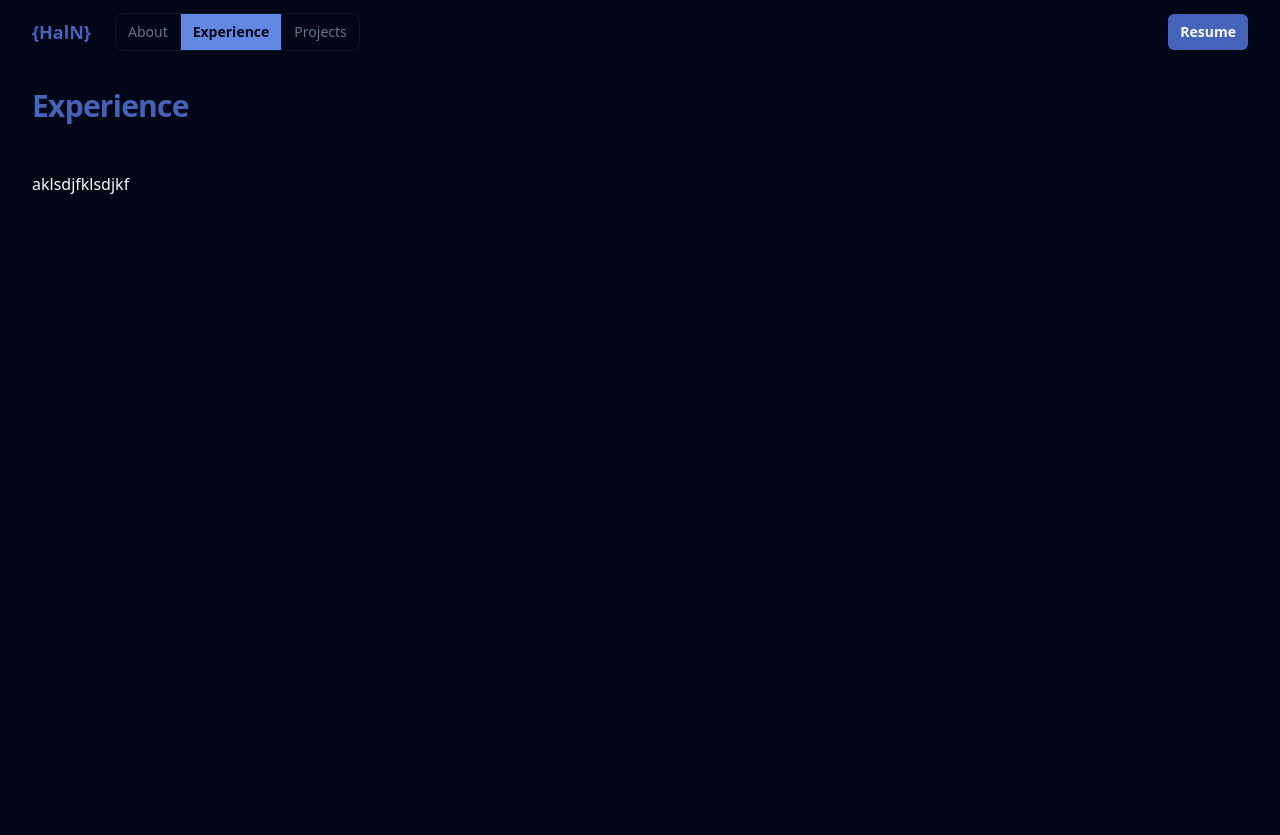
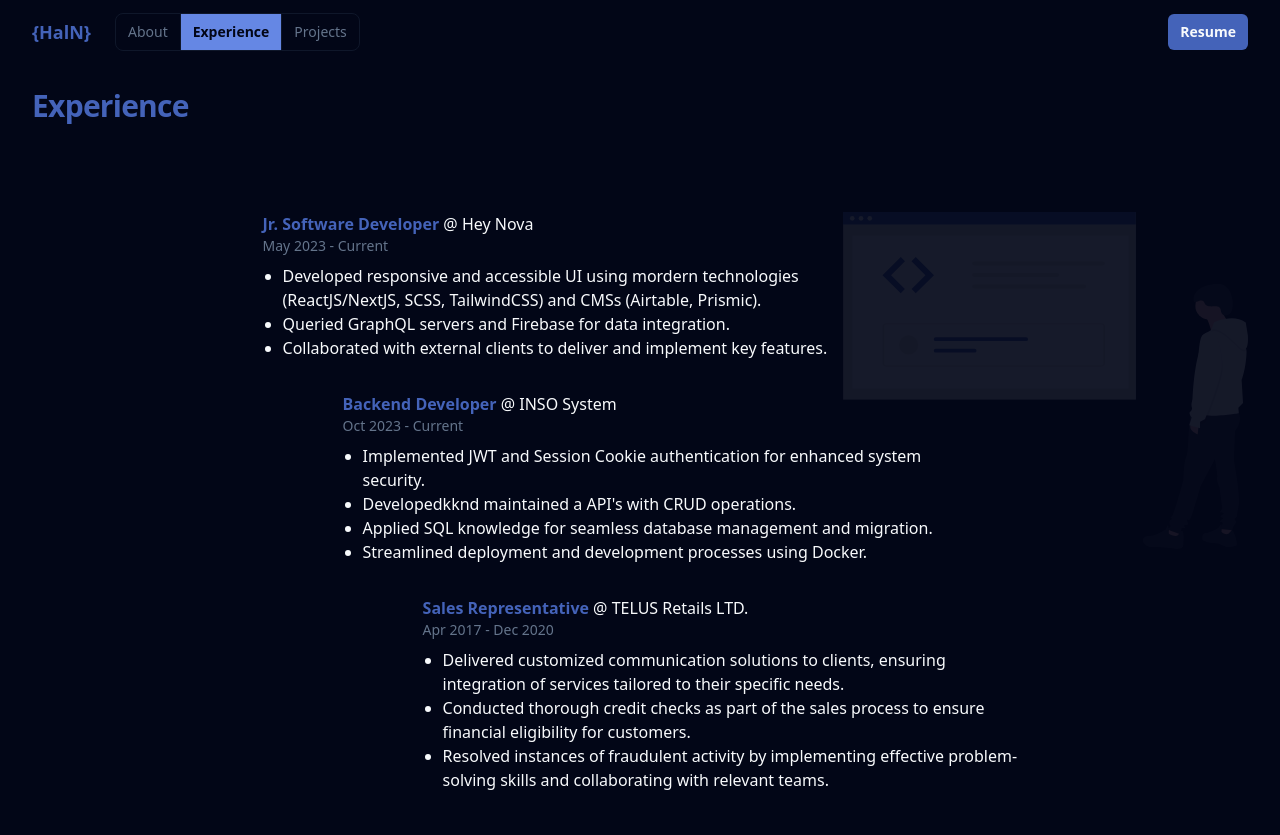
Before and after one commit to hn275/portfolio, an Astro site: page /experience in a window 1280 px wide. Before the commit the page ends 800 px from the top, so only its background shows below. Built offline with nearby package versions, Linux system fonts and the light colour scheme; Astro itself is replaced by a stand-in of ours.

Commit message:
feat: experience page

```diff
--- /dev/null
+++ b/src/assets/experiences.ts
@@ -0,0 +1,52 @@
+export type Work = {
+    role: string;
+    employer: string;
+    duration: {
+        start: string;
+        end: string;
+    };
+    tasks: Array<string>;
+};
+
+export const works: Array<Work> = [
+    {
+        role: "Jr. Software Developer",
+        employer: "Hey Nova",
+        duration: {
+            start: "May 2023",
+            end: "Current",
+        },
+        tasks: [
+            "Developed responsive and accessible UI using mordern technologies (ReactJS/NextJS, SCSS, TailwindCSS) and CMSs (Airtable, Prismic).",
+            "Queried GraphQL servers and Firebase for data integration.",
+            "Collaborated with external clients to deliver and implement key features.",
+        ],
+    },
+    {
+        role: "Backend Developer",
+        employer: "INSO System",
+        duration: {
+            start: "Oct 2023",
+            end: "Current",
+        },
+        tasks: [
+            "Implemented JWT and Session Cookie authentication for enhanced system security.",
+            "Developedkknd maintained a API's with CRUD operations.",
+            "Applied SQL knowledge for seamless database management and migration.",
+            "Streamlined deployment and development processes using Docker.",
+        ],
+    },
+    {
+        role: "Sales Representative",
+        employer: "TELUS Retails LTD.",
+        duration: {
+            start: "Apr 2017",
+            end: "Dec 2020",
+        },
+        tasks: [
+            "Delivered customized communication solutions to clients, ensuring integration of services tailored to their specific needs.",
+            "Conducted thorough credit checks as part of the sales process to ensure financial eligibility for customers.",
+            "Resolved instances of fraudulent activity by implementing effective problem-solving skills and collaborating with relevant teams.",
+        ],
+    },
+];
--- a/src/pages/experience.astro
+++ b/src/pages/experience.astro
@@ -1,7 +1,53 @@
 ---
 import Layout from "../layout/layout.astro";
+import { works } from "../assets/experiences.ts";
+import WorkSVG from "../assets/work.svg";
 ---
 
 <Layout header="Experience">
-    <h2>aklsdjfklsdjkf</h2>
+    <div class="w-full relative">
+        <div class="flex flex-col gap-8 mx-auto w-full md:w-max p-10">
+            {
+                works.map((exp) => (
+                    <section class="max-w-[65ch] w-full">
+                        <div class="mb-2">
+                            <h2>
+                                <span class="font-bold text-accent-200">
+                                    {exp.role}
+                                </span>{" "}
+                                @ {exp.employer}
+                            </h2>
+                            <h5 class="text-slate-500 text-sm">
+                                {exp.duration.start} - {exp.duration.end}
+                            </h5>
+                        </div>
+                        <ul class="pl-5">
+                            {exp.tasks.map((task) => (
+                                <li class="list-disc">
+                                    <p>{task}</p>
+                                </li>
+                            ))}
+                        </ul>
+                    </section>
+                ))
+            }
+        </div>
+        <div>
+            <img
+                src={WorkSVG.src}
+                alt=""
+                role="presentation"
+                class="hidden md:block absolute top-0 right-0 translate-y-10 w-1/3 opacity-[0.08] -z-10"
+            />
+        </div>
+    </div>
 </Layout>
+
+<style>
+    section:first-child {
+        @apply lg:-translate-x-20;
+    }
+    section:last-child {
+        @apply lg:translate-x-20;
+    }
+</style>
```
Also changed, not shown: src/assets/work.svg (added).
